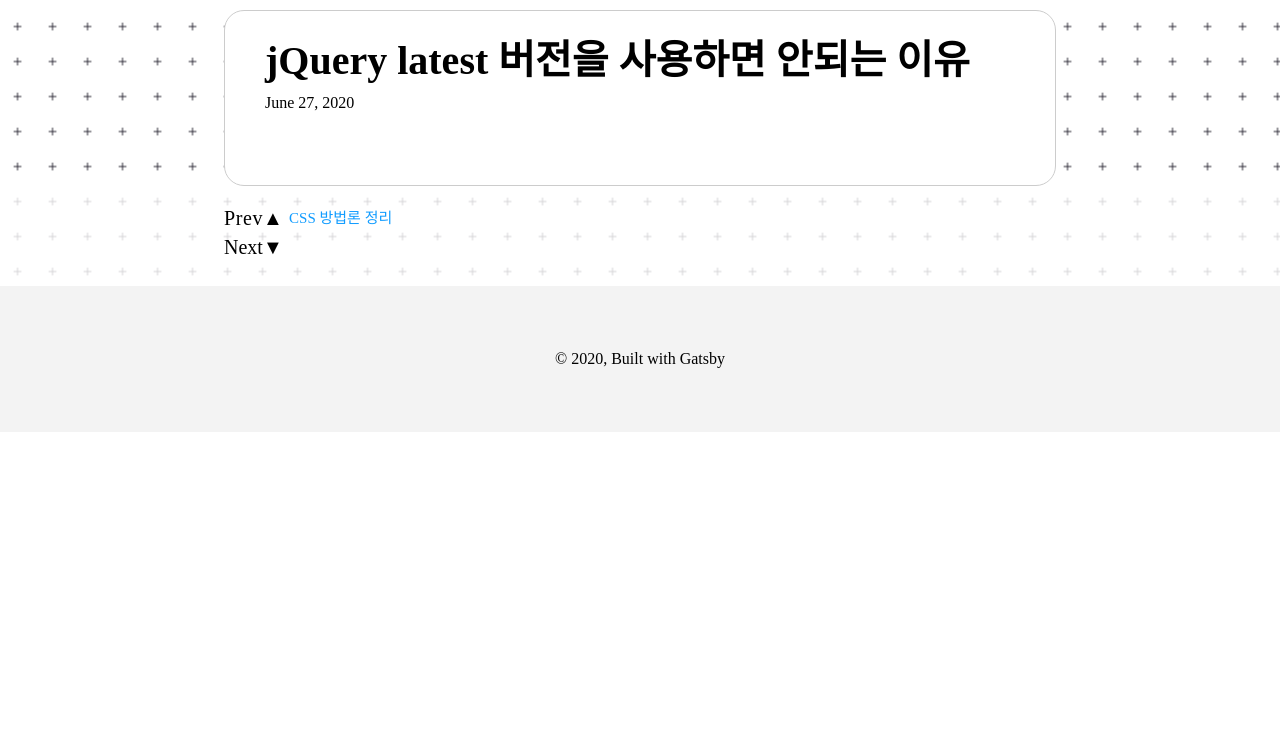
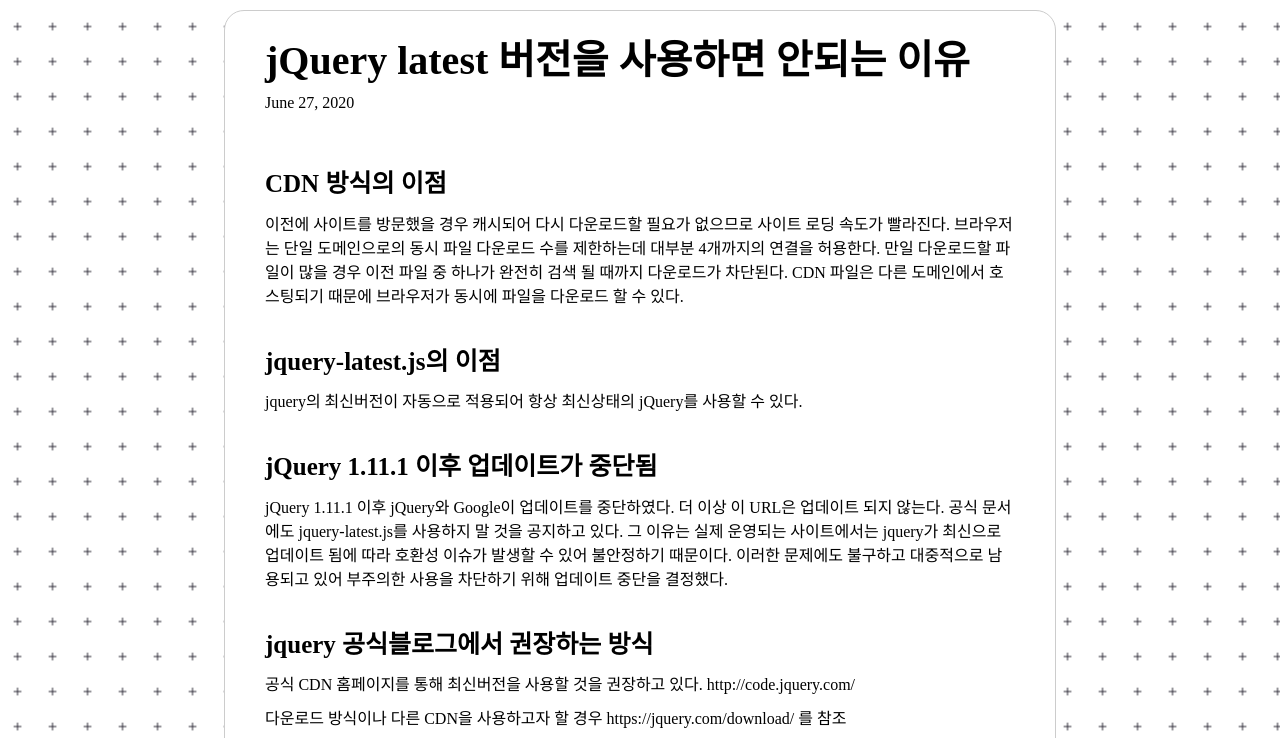
Before and after one commit to kimji9663/kimji9663.github.io, a Gatsby site: page /post_20200627/ in a window 1280 px wide. Shown: the part 61-799 px from the top of the page. Built offline with nearby package versions, Linux system fonts and the light colour scheme; Gatsby itself is replaced by a stand-in of ours.

Commit message:
Add post

````diff
--- a/content/blog/post_20200627/index.md
+++ b/content/blog/post_20200627/index.md
@@ -3,4 +3,29 @@ title: jQuery latest 버전을 사용하면 안되는 이유
 date: "2020-06-27"
 ---
 
-##
+## CDN 방식의 이점
+이전에 사이트를 방문했을 경우 캐시되어 다시 다운로드할 필요가 없으므로 사이트 로딩 속도가 빨라진다.
+브라우저는 단일 도메인으로의 동시 파일 다운로드 수를 제한하는데 대부분 4개까지의 연결을 허용한다. 만일 다운로드할 파일이 많을 경우 이전 파일 중 하나가 완전히 검색 될 때까지 다운로드가 차단된다. CDN 파일은 다른 도메인에서 호스팅되기 때문에 브라우저가 동시에 파일을 다운로드 할 수 있다.
+<br>
+<br>
+
+## jquery-latest.js의 이점
+jquery의 최신버전이 자동으로 적용되어 항상 최신상태의 jQuery를 사용할 수 있다.
+<br>
+<br>
+
+## jQuery 1.11.1 이후 업데이트가 중단됨
+jQuery 1.11.1 이후 jQuery와 Google이 업데이트를 중단하였다. 더 이상 이 URL은 업데이트 되지 않는다. 공식 문서에도 jquery-latest.js를 사용하지 말 것을 공지하고 있다. 그 이유는 실제 운영되는 사이트에서는 jquery가 최신으로 업데이트 됨에 따라 호환성 이슈가 발생할 수 있어 불안정하기 때문이다. 이러한 문제에도 불구하고 대중적으로 남용되고 있어 부주의한 사용을 차단하기 위해 업데이트 중단을 결정했다.
+<br>
+<br>
+
+## jquery 공식블로그에서 권장하는 방식
+
+공식 CDN 홈페이지를 통해 최신버전을 사용할 것을 권장하고 있다.
+http://code.jquery.com/ <br>
+
+
+다운로드 방식이나 다른 CDN을 사용하고자 할 경우 https://jquery.com/download/ 를 참조 <br>
+- 구글 공식문서 : https://developers.google.com/speed/libraries#jquery <br>
+- ex)구글 CDN을 사용할 경우 <br>
+```<script src="https://ajax.googleapis.com/ajax/libs/jquery/3.5.1/jquery.min.js"></script>```
````
